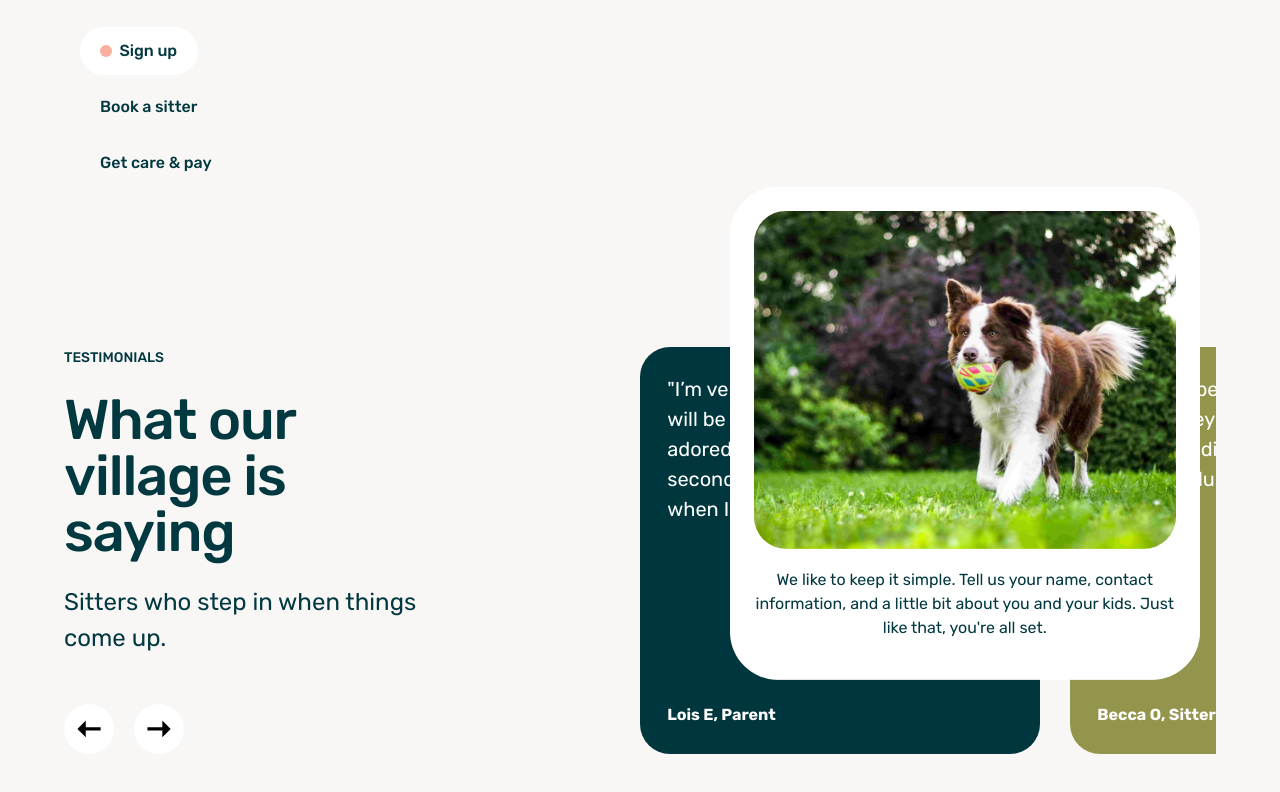
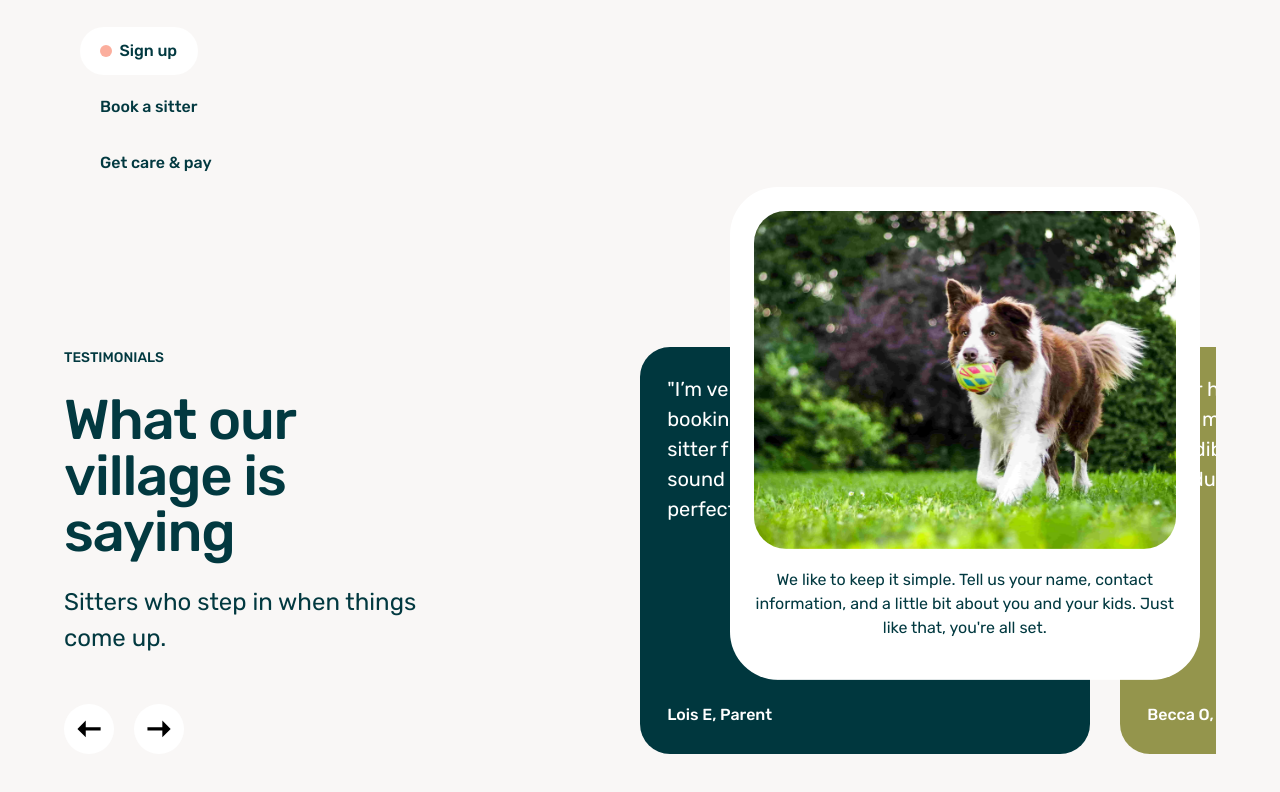
Before and after one commit to samsonc89/otter-replica, a React (Vite) app: page / in a window 1280 px wide. Shown: the part 1394-2186 px from the top of the page. Built offline with nearby package versions, Linux system fonts and the light colour scheme.

Commit message:
Adjust font weight

```diff
--- a/src/components/TestimonialCard/testimonialCard.css
+++ b/src/components/TestimonialCard/testimonialCard.css
@@ -3,7 +3,7 @@
   display: flex;
   flex-direction: column;
   justify-content: space-between;
-  width: 400px;
+  width: 450px;
   height: 100%;
   background-color: #00373e;
   padding: 1.7rem;
@@ -17,7 +17,7 @@
 }
 
 .testimonial-label {
-  font-weight: 700;
+  font-weight: 500;
 }
 
 .testimonial-card:nth-child(5n + 2) {
```
